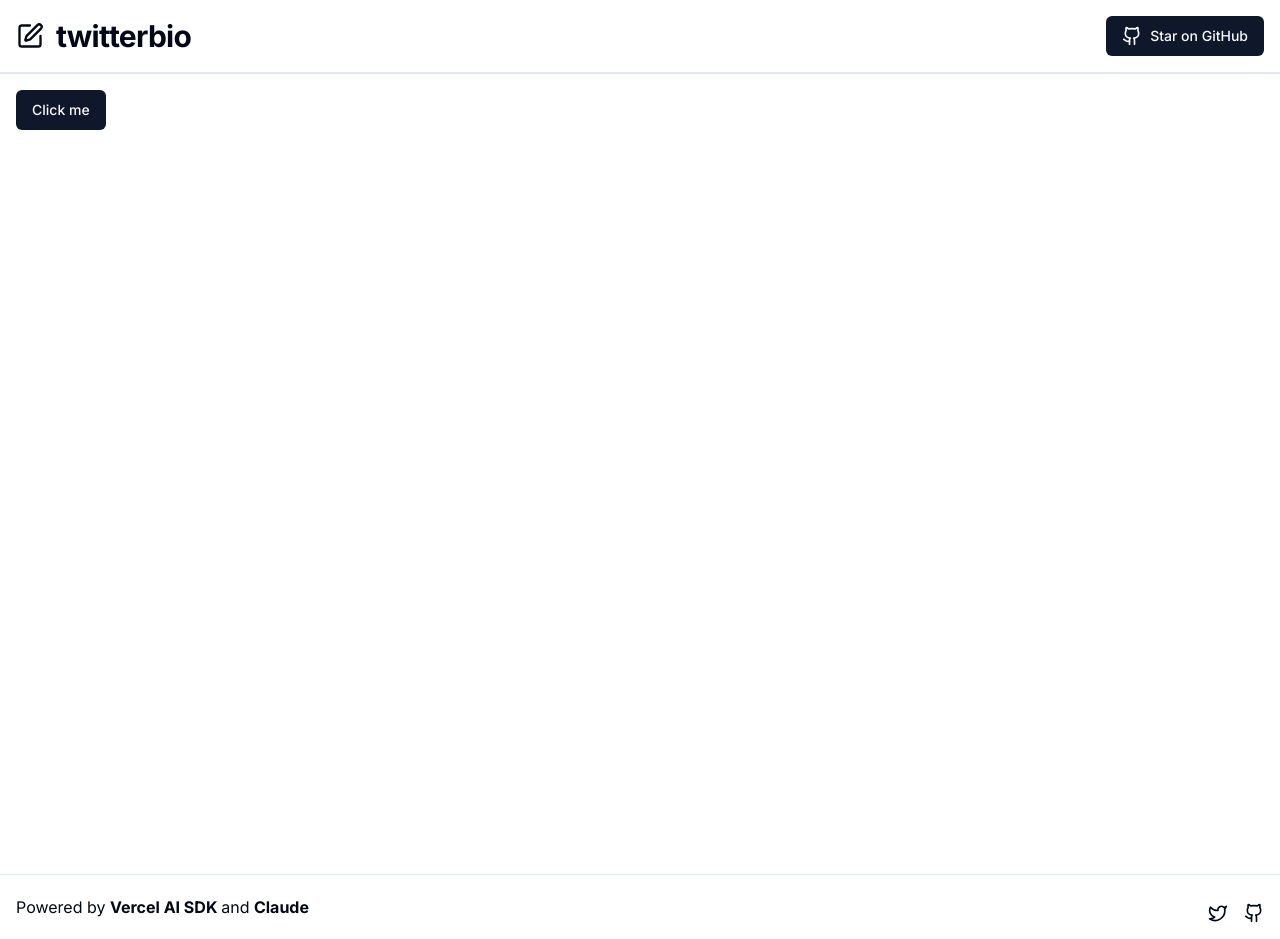
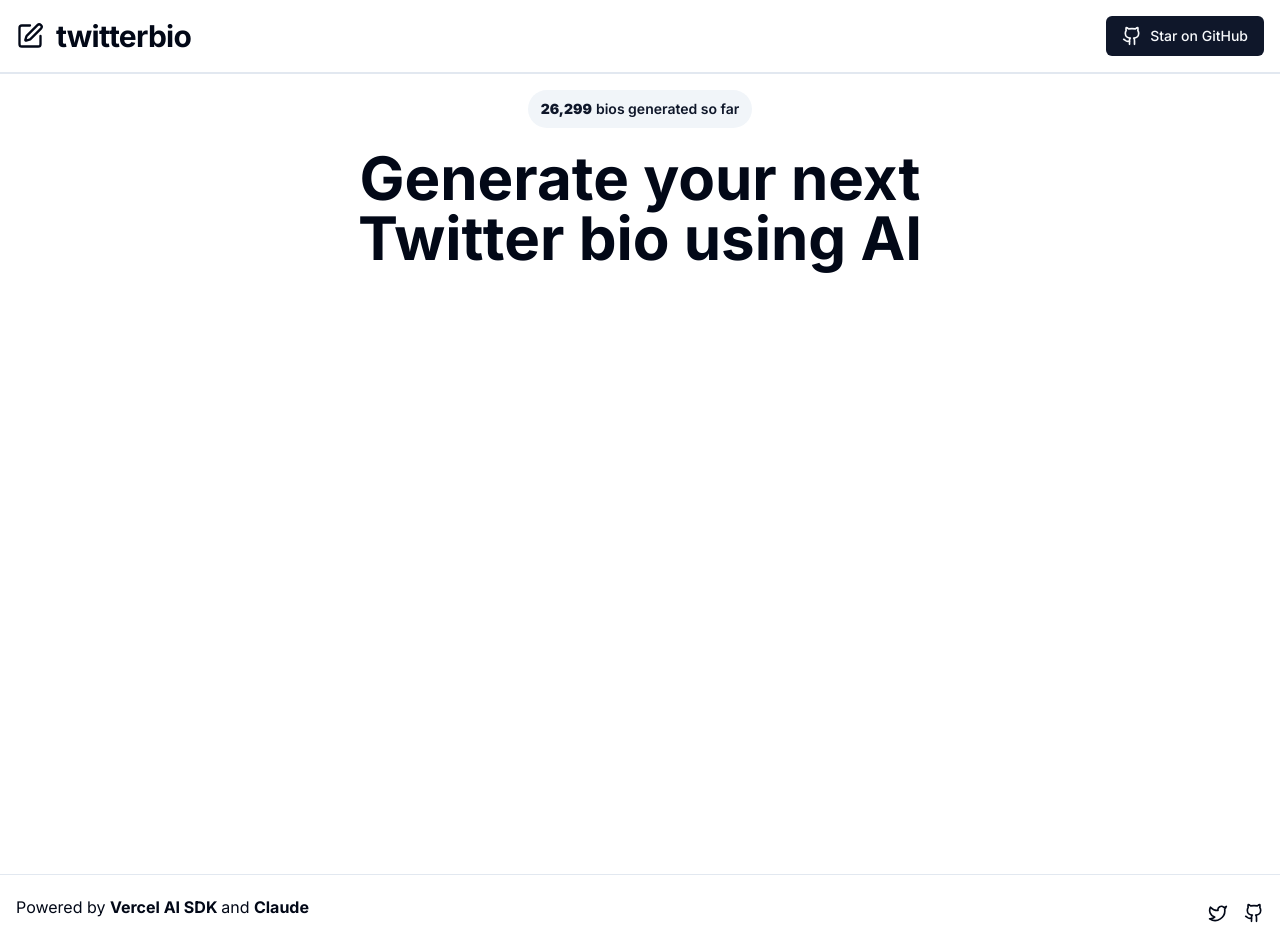
Before and after one commit to abdtriedcoding/twitterbio-ai, a Next.js app: page / in a window 1280 px wide. Built offline with nearby package versions, Linux system fonts and the light colour scheme.

Commit message:
coding home page ui

```diff
--- a/app/layout.tsx
+++ b/app/layout.tsx
@@ -20,7 +20,9 @@ export default function RootLayout({
     <html lang="en">
       <body className={inter.className}>
         <Header />
-        <main className="h-full p-4">{children}</main>
+        <main className="h-full w-full p-4 flex flex-col items-center max-w-5xl mx-auto space-y-5">
+          {children}
+        </main>
         <Footer />
       </body>
     </html>
--- a/app/page.tsx
+++ b/app/page.tsx
@@ -1,9 +1,15 @@
-import { Button } from "@/components/ui/button";
+import { Badge } from "@/components/ui/badge";
 
 export default function Home() {
   return (
-    <div>
-      <Button>Click me</Button>
-    </div>
+    <>
+      <Badge className="space-x-1 px-3 py-2 text-sm" variant="secondary">
+        <b>26,299</b>
+        <p>bios generated so far</p>
+      </Badge>
+      <h1 className="sm:text-6xl text-4xl max-w-2xl text-center font-bold">
+        Generate your next Twitter bio using AI
+      </h1>
+    </>
   );
 }
--- /dev/null
+++ b/components/ui/badge.tsx
@@ -0,0 +1,36 @@
+import * as React from "react"
+import { cva, type VariantProps } from "class-variance-authority"
+
+import { cn } from "@/lib/utils"
+
+const badgeVariants = cva(
+  "inline-flex items-center rounded-full border px-2.5 py-0.5 text-xs font-semibold transition-colors focus:outline-none focus:ring-2 focus:ring-ring focus:ring-offset-2",
+  {
+    variants: {
+      variant: {
+        default:
+          "border-transparent bg-primary text-primary-foreground hover:bg-primary/80",
+        secondary:
+          "border-transparent bg-secondary text-secondary-foreground hover:bg-secondary/80",
+        destructive:
+          "border-transparent bg-destructive text-destructive-foreground hover:bg-destructive/80",
+        outline: "text-foreground",
+      },
+    },
+    defaultVariants: {
+      variant: "default",
+    },
+  }
+)
+
+export interface BadgeProps
+  extends React.HTMLAttributes<HTMLDivElement>,
+    VariantProps<typeof badgeVariants> {}
+
+function Badge({ className, variant, ...props }: BadgeProps) {
+  return (
+    <div className={cn(badgeVariants({ variant }), className)} {...props} />
+  )
+}
+
+export { Badge, badgeVariants }
```
